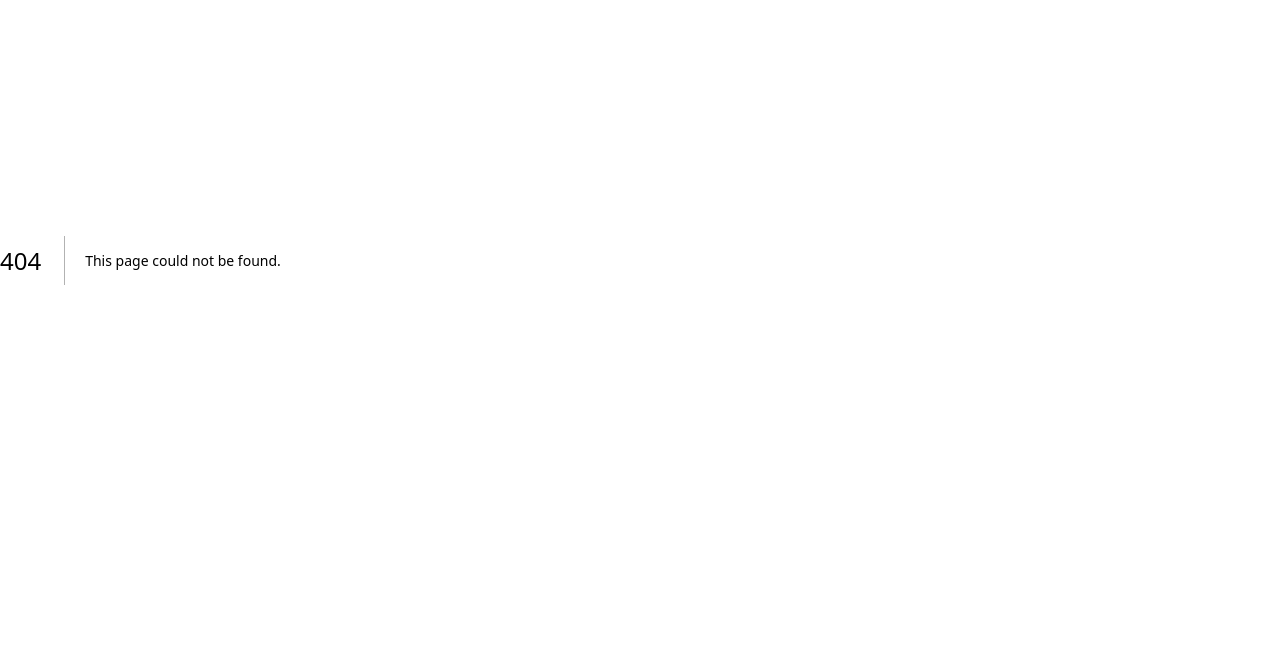
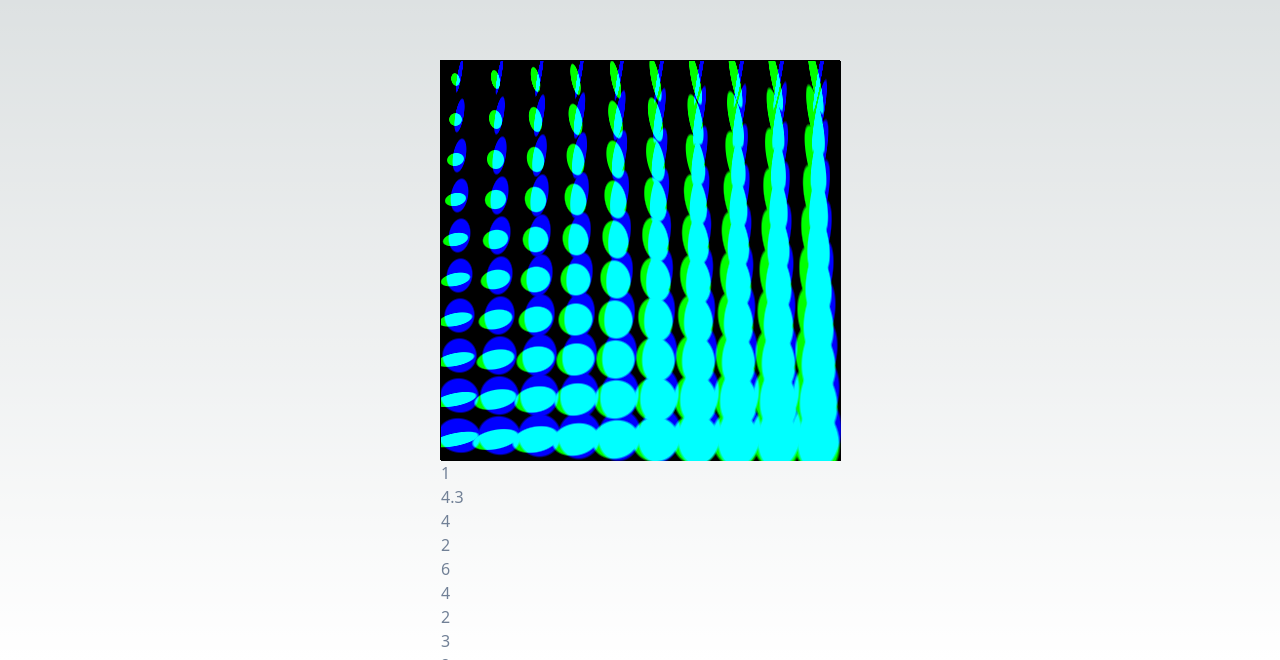
Before and after one commit to myPandaStore/react-100, a Next.js app: page /016 in a window 1280 px wide. Before the commit this address had no page. Shown: the part 140-800 px from the top of the page. Built offline with nearby package versions, Linux system fonts and the light colour scheme.

Commit message:
feat: 3 ellipse

```diff
--- /dev/null
+++ b/src/app/016/page.tsx
@@ -0,0 +1,137 @@
+/*
+ * @Author: luckin 1832114807@qq.com
+ * @Date: 2024-01-28 20:21:36
+ * @LastEditors: luckin 1832114807@qq.com
+ * @LastEditTime: 2024-01-28 21:21:26
+ * @FilePath: \react-100\src\app\016\page.tsx
+ * @Description:
+ *
+ * Copyright (c) 2024 by ${git_name_email}, All Rights Reserved.
+ */
+'use client'
+import { useRef, useEffect, useState } from 'react'
+import useRafFn from '../Hooks/useRafFn'
+import { timestamp } from '../utils'
+import initCanvas from '../utils/initCanvas'
+import { useThrottle } from 'ahooks'
+
+const { cos, sin, abs, random, max, round } = Math
+type Color = { r?: number, g?: number, b?: number }
+
+export default function App() {
+    const el = useRef<HTMLCanvasElement | null>(null)
+    const frame = useRef(() => { })
+    const [num, setNum] = useState(0)
+    const [coeff, setCoeff] = useState<number[]>([
+        0, 0, 0, 0, 0, 0,
+        2, 3, 2, 2, 6, -2,
+        8, 2, 1, 2, -5.3, 3,
+    ])
+    // trigger re-render so that frame.current can be set effectively
+    // TODO:with such re-render, how to set right frame
+    useEffect(() => {
+        setCoeff([
+            1, 4.3, 4, 2, 6, 4,
+            2, 3, 2, 2, 6, -2,
+            8, 2, 1, 2, -5.3, 3,
+        ])
+    }, [])
+
+    const ts = timestamp()
+    useEffect(() => {
+        const canvas = el.current!
+        const { ctx, dpi } = initCanvas(canvas)
+        const { width, height } = canvas
+        const data = ctx.createImageData(width, height)
+
+        const drawPixel = (data: ImageData, x: number, y: number, { r, g, b }: Color, alpha = 1) => {
+            if (x < 0 || x >= width || y < 0 || y >= width)
+                return
+            const pixelindex = (y * width + x) * 4
+            if (r != null)
+                data.data[pixelindex] = data.data[pixelindex] * (1 - alpha) + r * alpha
+            if (g != null)
+                data.data[pixelindex + 1] = data.data[pixelindex + 1] * (1 - alpha) + g * alpha
+            if (b != null)
+                data.data[pixelindex + 2] = data.data[pixelindex + 2] * (1 - alpha) + b * alpha
+        }
+        const clear = () => {
+            const length = data.data.length * 4
+            for (let i = 0; i < length; i += 1)
+                data.data[i] = i % 4 === 3 ? 255 : 0
+        }
+
+        // anti-aliasing
+        const aa = 0.25
+        const ellipse = (cx: number, cy: number, a: number, b: number, rad: number, color: Color) => {
+            const cosRad = cos(rad)
+            const sinRad = sin(rad)
+            const a2 = a ** 2 || 1
+            const b2 = b ** 2 || 1
+            cx = round(cx)
+            cy = round(cy)
+
+            const box = round(max(abs(a), abs(b)) * 2)
+
+            for (let x = -box; x < box; x++) {
+                for (let y = -box; y < box; y++) {
+                    const distance = (x * cosRad + y * sinRad) ** 2 / a2 + (x * sinRad - y * cosRad) ** 2 / b2 - 1
+                    if (distance < aa)
+                        drawPixel(data, x + cx, y + cy, color, 1 - max(0, distance) / aa)
+                }
+            }
+        }
+
+        const distance = dpi * 40
+        const amount = round(width / distance)
+        const offset = 18 * dpi
+        frame.current = () => {
+            const t = timestamp() - ts
+            clear()
+            const C = coeff
+            const rad = t / 2000
+
+            for (let x = 0; x < amount; x++) {
+                for (let y = 0; y < amount; y++) {
+                    ellipse(offset + x * distance, offset + y * distance, (C[0] + x) * C[1], (C[2] + y) * C[3], (C[4] + rad) * C[5], { r: 255 })
+                    ellipse(offset + x * distance - 4, offset + y * distance, (C[6] + x) * C[7], (C[8] + y) * C[9], (C[10] + rad) * C[11], { g: 255 })
+                    ellipse(offset + x * distance, offset + y * distance - 4, (C[12] + x) * C[13], (C[14] + y) * C[15], (C[16] + rad) * C[17], { b: 255 })
+                }
+            }
+
+            ctx.putImageData(data, 0, 0)
+        }
+    }, [ts, coeff])
+    useRafFn(frame.current)
+
+    function randomCoeff(idx: number) {
+        if (idx % 2)
+            return (random() - 0.5) * 12
+        else
+            return (random() - 0.5) * 20
+    }
+
+    function rollAtt(idx: number): any {
+        const nextCoeff = coeff.map((c, i) => i === idx ? randomCoeff(i) : c)
+        console.log(idx, nextCoeff)
+        setCoeff(nextCoeff)
+
+    }
+
+    const coeffItems = coeff.map((c, idx) =>
+        <div
+            className="coeff-item"
+            key={idx}
+            onClick={() => rollAtt(idx)}
+            style={{ cursor: 'pointer', color: c < 0 ? '#CBD5E0' : '#718096' }}
+        >
+            {c}
+        </div>
+    )
+    return (
+        <div className="box centered">
+            <canvas ref={el}></canvas>
+            {coeffItems}
+        </div>
+    )
+}
--- a/src/app/works.tsx
+++ b/src/app/works.tsx
@@ -2,7 +2,7 @@
  * @Author: luckin 1832114807@qq.com
  * @Date: 2023-12-02 15:37:03
  * @LastEditors: luckin 1832114807@qq.com
- * @LastEditTime: 2024-01-27 17:57:33
+ * @LastEditTime: 2024-01-28 20:21:07
  * @FilePath: \react-100\src\app\works.tsx
  * @Description:
  *
@@ -82,6 +82,11 @@ export const info = [
     name: 'Box',
     date: '1/27',
     draft: true
+  },
+  {
+    name: 'Displace',
+    date: '1/28',
+    draft: true
   }
 ]
 
```
